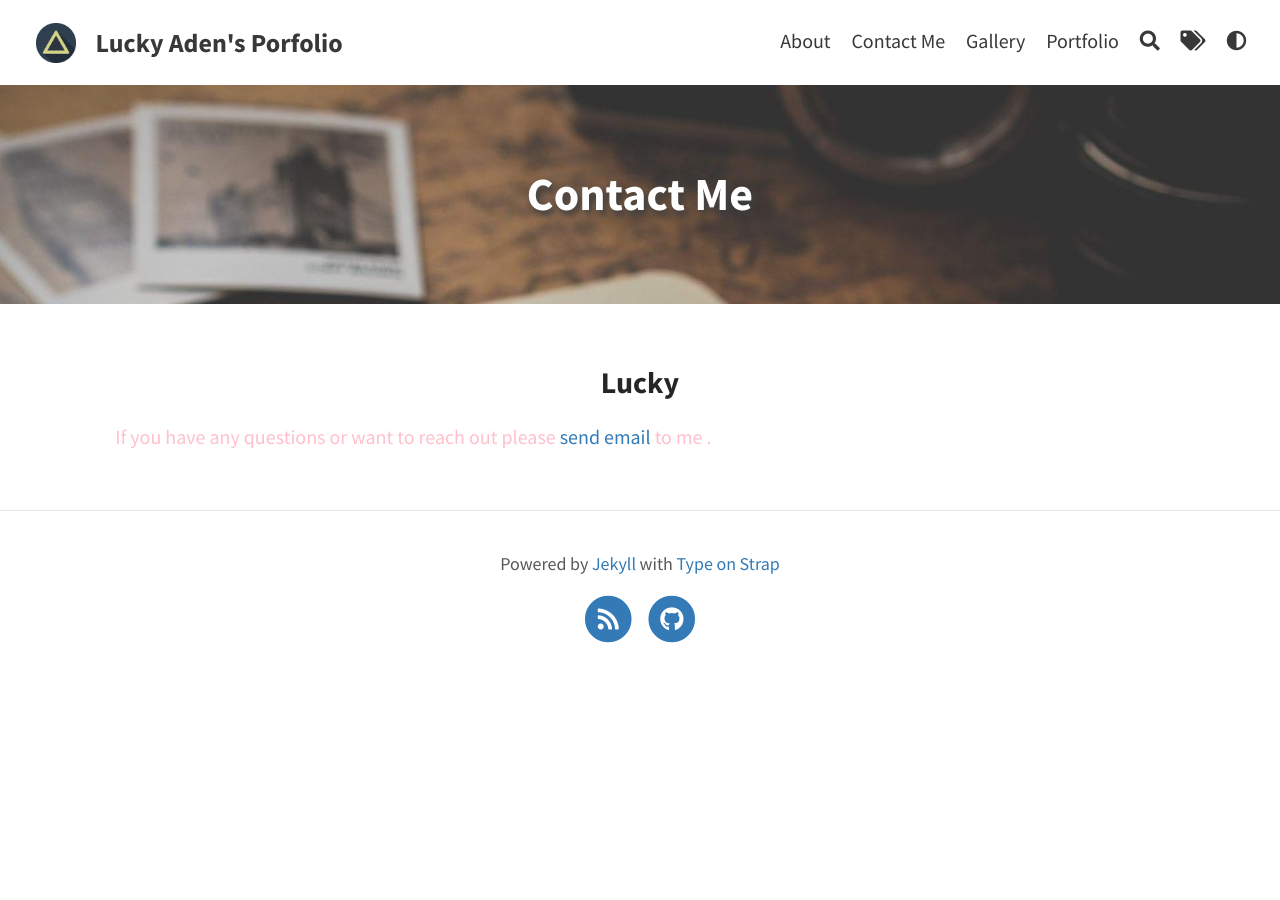
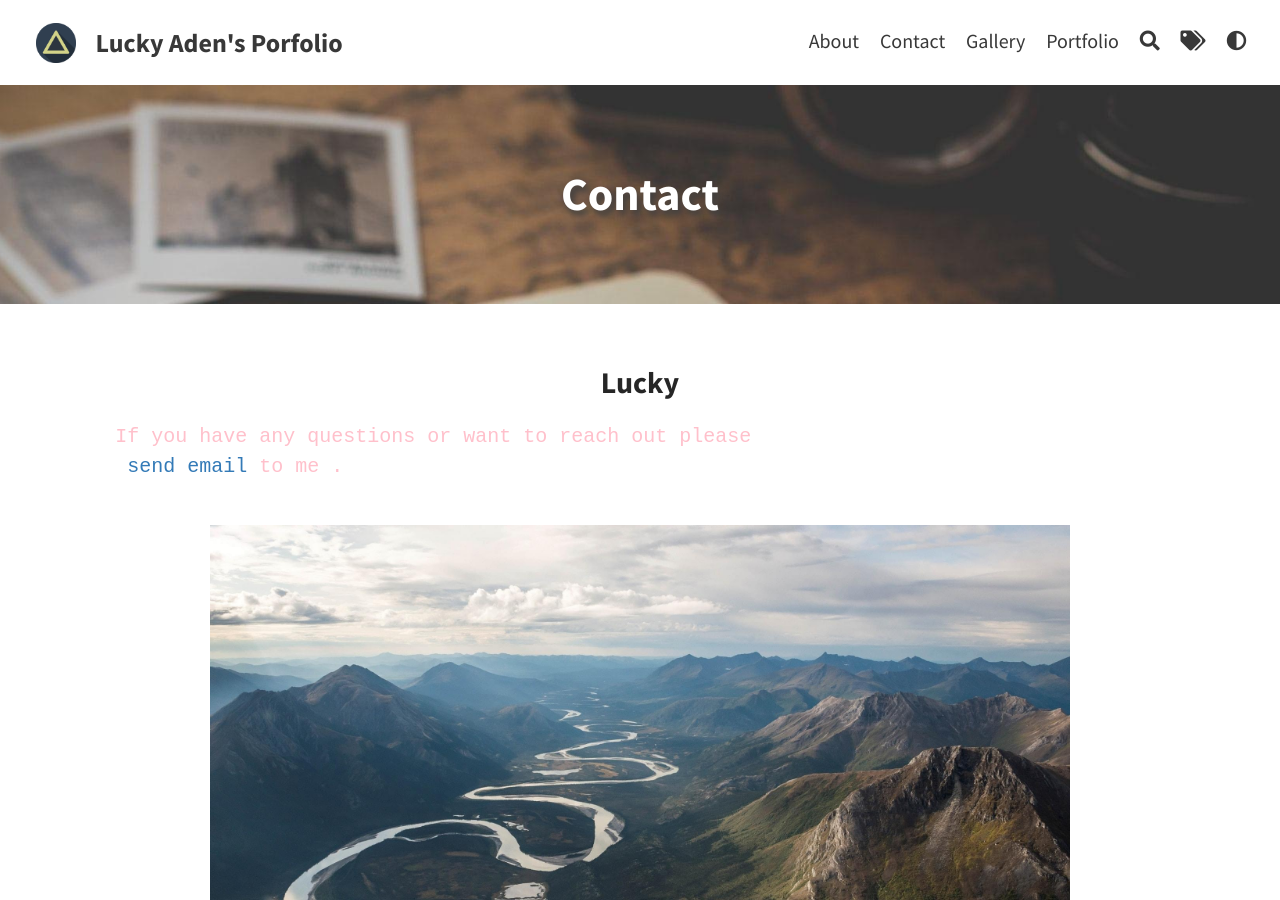
Before and after one commit to Luckyaden/personal_portfolio, a Jekyll site: the page built from pages/contact.md, in a window 1280 px wide and 900 px high. Built offline with Jekyll 4.4.1, drawn with Linux system fonts in a browser that asks for light colours.

Commit message:
Addeda pic

```diff
--- a/pages/contact.md
+++ b/pages/contact.md
@@ -1,6 +1,6 @@
 ---
 layout: page
-title: "Contact Me"
+title: "Contact"
 date: 2022-02-10 10:10:15 -0700
 author: Lucky
 categories: jekyll
@@ -8,6 +8,10 @@ feature-img: "/assets/img/pexels/book-glass.jpeg"
 permalink: /:catergories/:date/:year/:month//:title/
 ---
 <h3 style="text-align:center;">{{page.author}}</h3>
-
+<pre>
 <p style="color:pink;">If you have any questions or want to reach out please
 <a href="mailto:someone@example.com"> send email</a> to me .</p>
+</pre>
+![Picture of Olso](/assets/img/pexels/travel.jpeg)
+
+<img src="/assets/img/pexels/travel.jpeg" alt=" travel pic"  style= "float:right;" >
```
